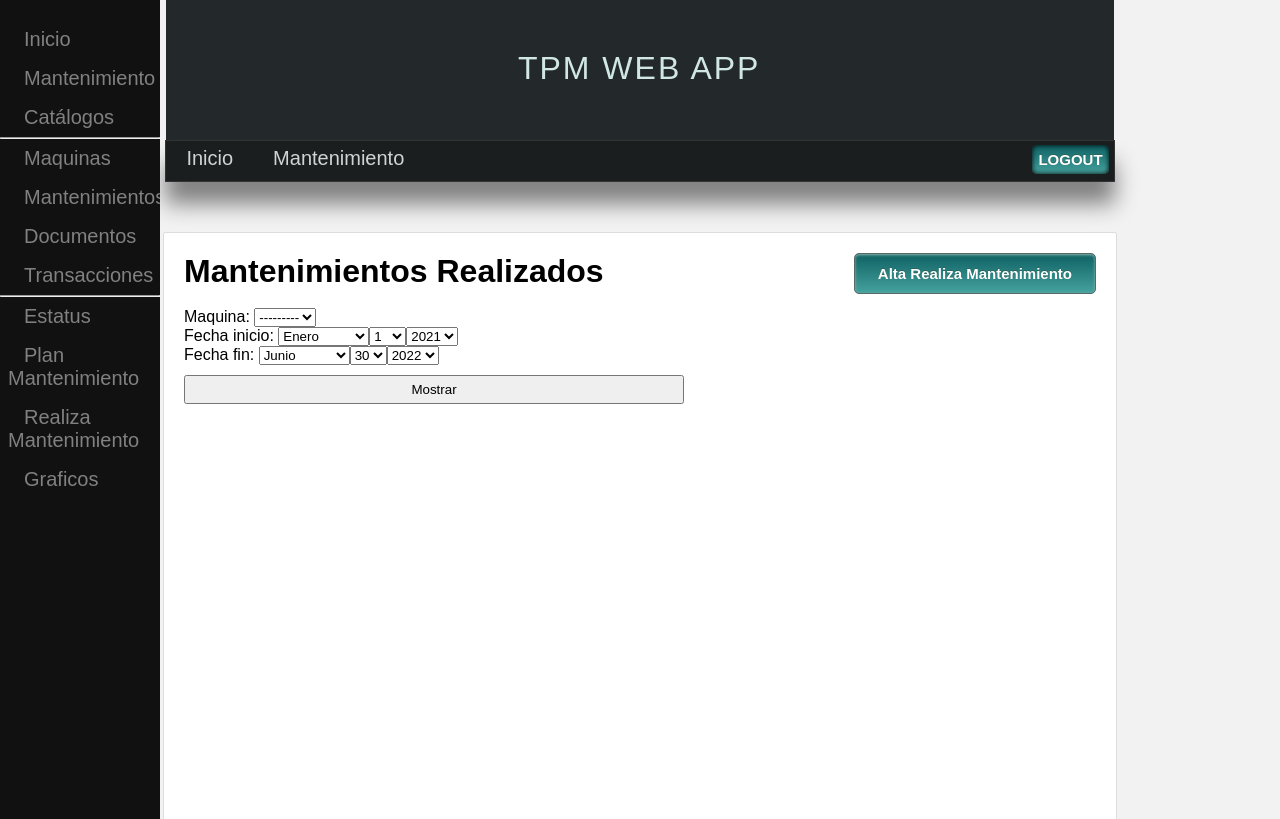
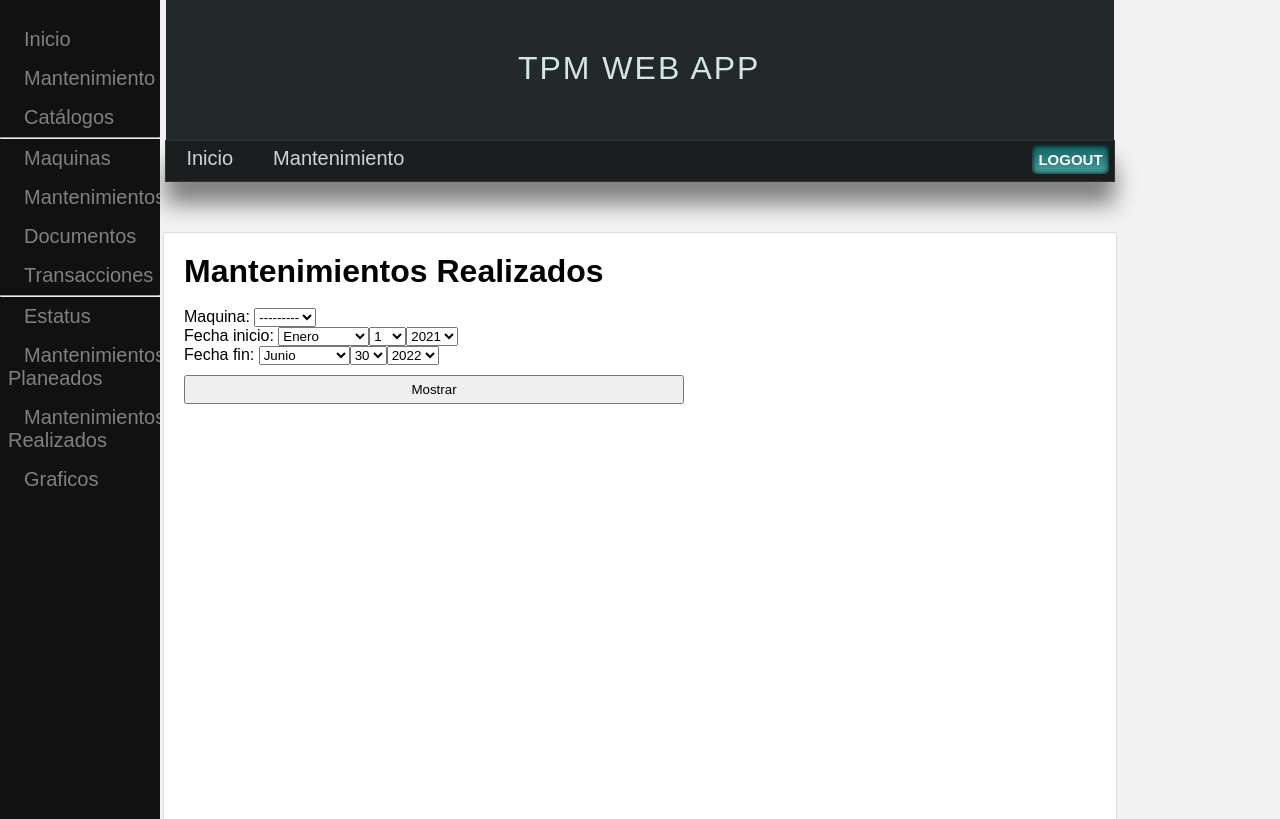
Before and after one commit to ricardorosasv/web2, a Django app: page /mantenimiento/transacciones/reporte-realiza-mantenimiento/ in a window 1280 px wide. Shown: the top 819 px of the page. Run offline with Django 3.2, Linux system fonts and the light colour scheme; the visitor is signed in with stand-in values (Sample User, id 1); data that the repository does not hold is empty.

Commit message:
'Quitar_botones'

```diff
--- a/mantt/templates/Transacciones/Realiza_Mant/rep_realiza_mant.html
+++ b/mantt/templates/Transacciones/Realiza_Mant/rep_realiza_mant.html
@@ -8,7 +8,6 @@ Mantenimientos Realizados
 {% load static %}
 {% include 'sidenav_mant.html'%}
 <h1 class="title">Mantenimientos Realizados
-    <button type="button" style="float: right;" onclick="location.href='{% url 'alta_realiza_mant' %}'">Alta Realiza Mantenimiento</button>
 </h1>
 <br>
 {% comment %}
--- a/mantt/templates/Transacciones/Realiza_Mant_dia/rep_realiza_mant_dia.html
+++ b/mantt/templates/Transacciones/Realiza_Mant_dia/rep_realiza_mant_dia.html
@@ -8,7 +8,6 @@ Mantenimientos Realizados
 {% load static %}
 {% include 'sidenav_mant.html'%}
 <h1 class="title">Mantenimientos Realizados
-    <button type="button" style="float: right;" onclick="location.href='{% url 'alta_realiza_mant' %}'">Alta Realiza Mantenimiento</button>
 </h1>
 <br>
 {% comment %}
--- a/mantt/templates/sidenav_mant.html
+++ b/mantt/templates/sidenav_mant.html
@@ -20,8 +20,8 @@
         <li> <a>Transacciones</a> </li>
     <hr>
         <li> <a href="{% url 'rep_estatus' %}">Estatus</a> </li>
-        <li> <a href="{% url 'rep_planes_mant' %}"> Plan Mantenimiento </a> </li>
-        <li> <a href="{% url 'rep_realiza_mant' %}"> Realiza Mantenimiento </a> </li>
+        <li> <a href="{% url 'rep_planes_mant' %}"> Mantenimientos Planeados </a> </li>
+        <li> <a href="{% url 'rep_realiza_mant' %}"> Mantenimientos Realizados </a> </li>
         <li> <a href="{% url 'graficos' %}"> Graficos </a> </li>
     </ul>
 
```
